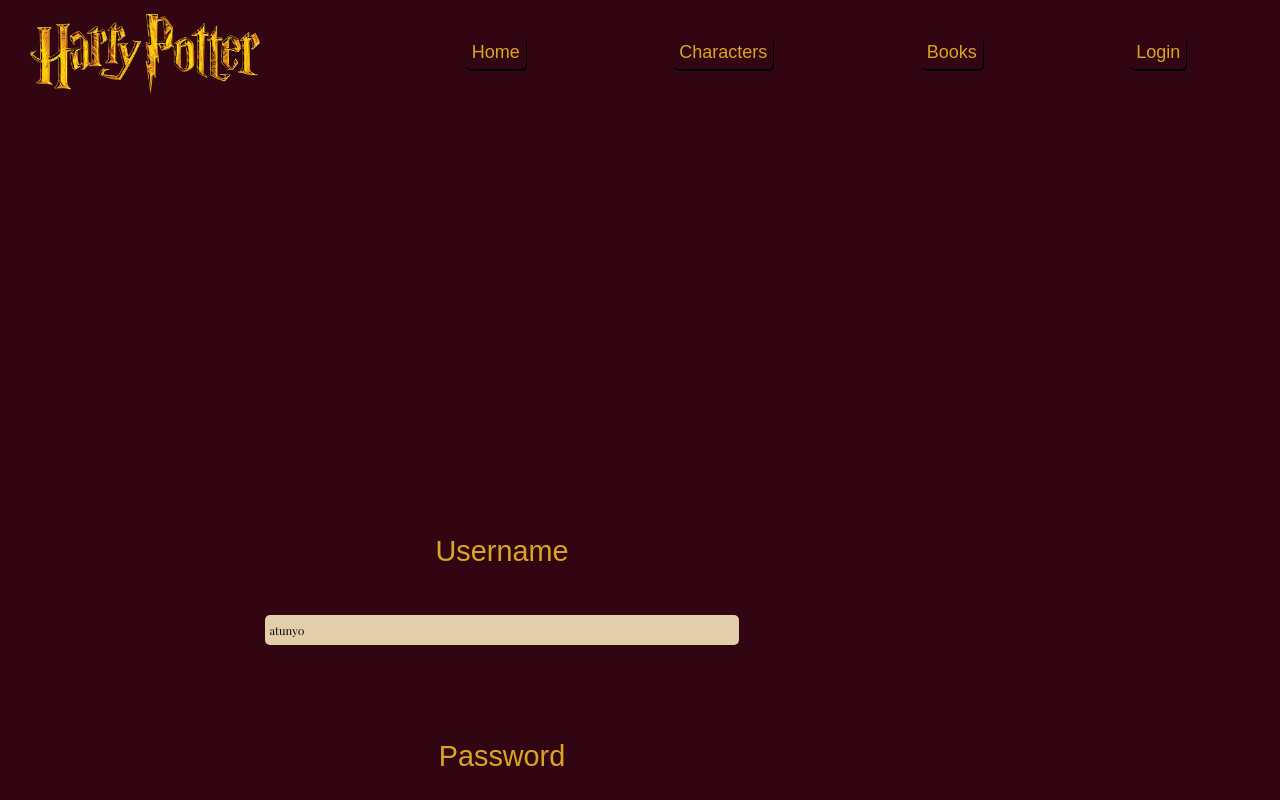
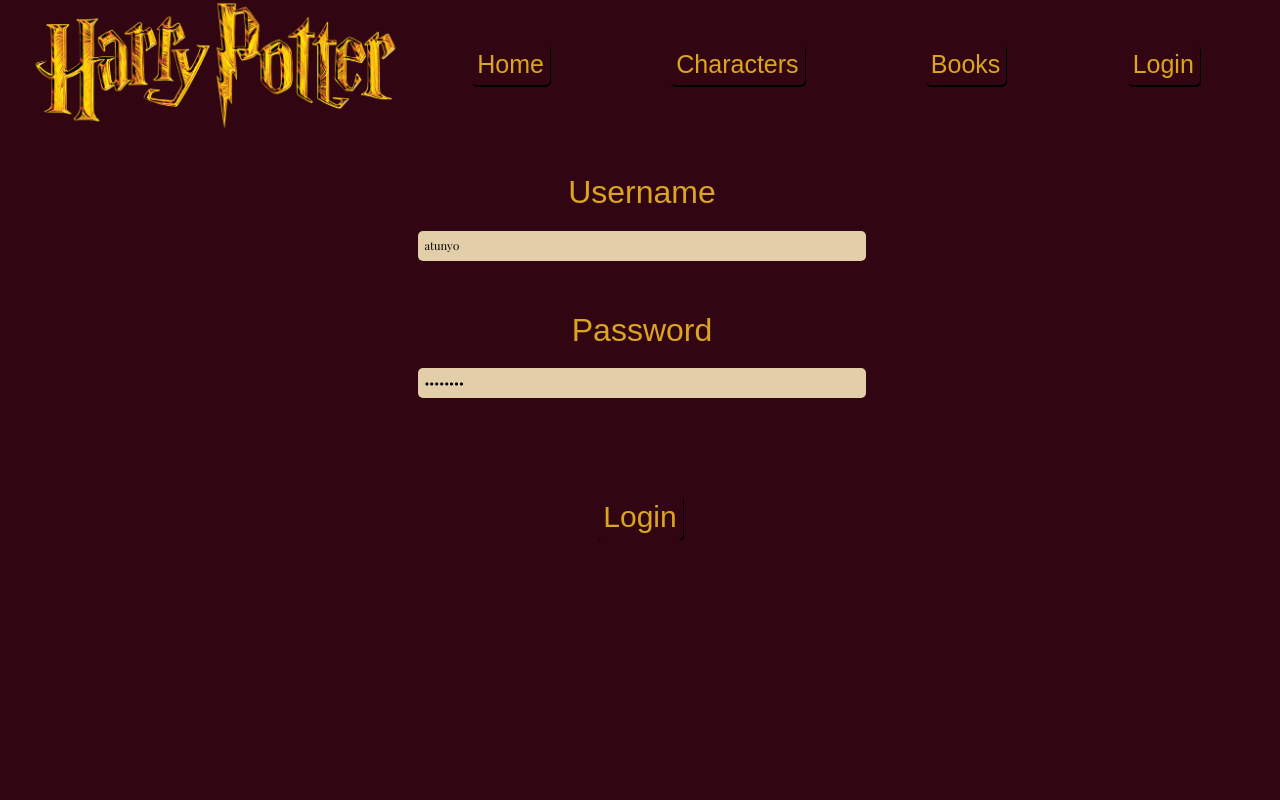
Before and after one commit to laurellx/potterApi, a React (Create React App) app: page /login in a window 1280 px wide. Built offline with nearby package versions, Linux system fonts and the light colour scheme; a web font is replaced by a local one.

Commit message:
responsive complete

```diff
--- a/src/App.scss
+++ b/src/App.scss
@@ -3,8 +3,6 @@
   height: 100vh;
   width: 100vw;
   overflow-x: hidden;
-  overflow-y: hidden;
-  top: 0;
   left: 0;
 }
 
@@ -18,10 +16,6 @@
   margin: 50% auto;
   width: 80%;
   height: auto;
-}
-
-.simplebar-scrollbar {
-  background-color: goldenrod;
 }
 
 .button {
@@ -39,22 +33,22 @@
 }
 
 .content-container {
+  overflow: hidden;
   text-align: center;
   align-items: center;
   border-radius: 3px;
   flex-direction: column;
-  height: 100%;
-  padding: 15% 2% 1% 2%;
 }
-
 
 // Home
 .home__intro--title {
+  margin: 10% 2%;
   font-size: 250%;
   color: goldenrod;
   font-family: 'Harry Potter', sans-serif;
 }
 .home__intro--subtitle {
+  margin: 5% 2%;
   font-size: 15px;
   color: goldenrod;
   font-family: 'Playfair Display', serif;
@@ -67,21 +61,21 @@
 
 // Navigation
 .header {
+  height: 20%;
   justify-content: space-between;
   flex-direction: column;
   align-items: center;
   text-align: center;
   align-items: center;
   justify-content: center;
-  margin: 3% auto;
   border-radius: 3px;
   padding: 0 20px;
+  margin: 3% auto;
  }
  .header-logo {
   img {
     width: 250px;
     height: auto;
-
   }
  }
 .header__nav {
@@ -152,9 +146,19 @@
   }
 }
 // multi (characters & books)
+.content-container--characters {
+  flex-direction: column;
+  overflow-y: auto;
+  justify-content: center;
+  }
+  .content-container--books {
+    flex-direction: column;
+    overflow-y: scroll;
+    justify-content: center;
+    }
 .card {
   position: relative;
-  flex: 0 1 20%;
+  flex: 0 0 30%;
   border-radius: 1%;
   margin: 15%;
   padding: 3%;
@@ -177,7 +181,7 @@
   position: relative;
   width: 30%;
   align-self: center;
-  margin-top: -10%;
+  margin-top: -13%;
 }
 // single
 .card--single {
@@ -235,35 +239,37 @@
     margin: 35% auto;
     width: 50%;
   }
-  .content-container {
-    height: 900px;
-    width: 1000px;
-    .broom-gif {
-      width: 400px;
-    }
-}
+
 .home__intro--title {
-  font-size: 70px;
-  margin: 5% auto;
+  font-size: 700%;
+  margin: 15% 4%;
 }
 .home__intro--subtitle {
-  font-size: 25px;
+  font-size: 30px;
+  margin: 0 4%;
+
 }
 .broom-gif {
-  width: 250px;
-  align-self: center;
+  width: 380px;
+}
+.header-logo {
+  img {
+    width: 350px;
+    height: auto;
+  }
 }
 .header {
-  justify-content: space-between;
   flex-direction: row;
   width: 100%;
   height: 10%;
-  text-align: center;
-  margin: 1% auto;
+  margin: 2% auto;
  }
 .header__nav {
   width: 70%;
   justify-content: space-around;
+  a:not(.logo) {
+    font-size: 23px;
+  }
 }
 .content-container--login {
   form {
@@ -280,27 +286,39 @@
    }
   }
   }
+  .content-container--characters {
+    flex-direction: row;
+    flex-wrap: wrap;
+    overflow: hidden;
+    justify-content: space-between;
+    }
+  .content-container--books {
+    flex-direction: row;
+    flex-wrap: wrap;
+    overflow: hidden;
+    justify-content: space-around;
+  }
   .card-content {
     width: 100%;
     flex-direction: column;
   }
 .card {
-    flex: 0 0 30%;
-    min-width: auto;
-    height: auto;
+  flex: 0 0 40%;
+  margin: 5%;
+    height: min-content;
     border-radius: 1%;
     flex-direction: column;
     background-color: #e2cea8;
+    justify-content: space-around;
     &:hover {
       transform: scale(1.1);
     }
   }
   .card-image__stamp--multi {
-    margin-bottom: 8%;
     position: relative;
-    width: 30%;
+    width: 40%;
     align-self: center;
-    margin-top: -10%;
+    margin-top: -21%;
   }
   .card--single{
     flex-direction: column;
@@ -314,8 +332,8 @@
     background-color: #e2cea8;
   }
   .card-image__photo {
-    width: 200px;
-    height: auto;
+    width: 230px;
+    height: 300px;
     object-fit: cover;
     object-position: center;
     overflow: hidden;
@@ -324,6 +342,9 @@
   .card-image__photo--single {
     width: 100%;
     height: auto;
+  }
+  .card--books {
+    height: 550px;
   }
 .searchForm {
     fieldset {
@@ -338,3 +359,148 @@
     }
   }
 }
+
+@media only screen and (min-width: 992px) {
+  .loading-image {
+    margin: 20% auto;
+    width: 40%;
+  }
+
+.home__intro--title {
+  font-size: 500%;
+  margin: 10% 4%;
+}
+.home__intro--subtitle {
+  font-size: 20px;
+  margin: 0 4%;
+
+}
+.broom-gif {
+  width: 400px;
+}
+.header-logo {
+  img {
+    width: 400px;
+    height: auto;
+  }
+}
+.header {
+  flex-direction: row;
+  width: 100%;
+  height: 13%;
+  margin: 1% auto;
+ }
+.header__nav {
+  width: 70%;
+  justify-content: space-around;
+  a:not(.logo) {
+    font-size: 25px;
+  }
+}
+.content-container--login {
+  form {
+    width: 50%;
+    margin: 1% auto;
+  fieldset {
+    width: 100%;
+  }
+  label {
+    margin-top: 5%;
+    font-size: 200%;
+    }
+   input {
+    margin: 3% auto;
+    font-size: 70%;
+    height: 30px;
+    width: 70%;
+   }
+  }
+  .button--login {
+    font-size: 30px;
+    padding: 5px;
+    margin-top: 5%;
+   }
+  }
+  .content-container--characters {
+    height: min-content;
+    flex-direction: row;
+    flex-wrap: wrap;
+    overflow: hidden;
+    justify-content: center;
+    }
+  .content-container--books {
+    flex-direction: row;
+    flex-wrap: wrap;
+    overflow: hidden;
+    justify-content: space-around;
+    padding: 5%;
+  }
+  .card-content {
+    width: 100%;
+    flex-direction: column;
+  }
+.card {
+  flex: 0 0 20%;
+  margin: 5%;
+    height: max-content;
+    border-radius: 1%;
+    flex-direction: column;
+    background-color: #e2cea8;
+    justify-content: space-around;
+    &:hover {
+      transform: scale(1.1);
+    }
+  }
+  .card-image__stamp--multi {
+    position: relative;
+    width: 45%;
+    align-self: center;
+    margin-top: -35%;
+  }
+  .card--single{
+    flex-direction: column;
+    flex-wrap: wrap;
+    border-radius: 1%;
+    text-align: center;
+    width: 15%;
+    height: auto;
+    margin: 3% auto;
+    padding: 2%;
+    background-color: #e2cea8;
+  }
+  .card-image__photo {
+    width: 230px;
+    height: 300px;
+    object-fit: cover;
+    object-position: center;
+    overflow: hidden;
+    box-shadow: 1px 4px 2px goldenrod(0, 0, 0, 0.2);
+  }
+  .card-image__photo--single {
+    width: 100%;
+    height: auto;
+  }
+  .card--books {
+    margin-top: 5%;
+    height: 750px;
+    flex: 0 0 25%;
+  }
+  .button--back {
+    font-size: 30px;
+    padding: 5px;
+    margin-top: 5%;
+  }
+.searchForm {
+    fieldset {
+    label {
+      font-size: 200%;
+      }
+     input {
+      height: 30px;
+      width: 50%;
+      border: none;
+    }
+    }
+  }
+
+}
--- a/src/components/BooksComponent/BooksComponent.js
+++ b/src/components/BooksComponent/BooksComponent.js
@@ -22,10 +22,10 @@
     );
   }
   return (
-    <SimpleBar style={{ maxHeight: 675 }}>
-      <section className="content-container flex">
+    <section className="content-container flex">
+      <section className="content-container--books flex">
         {books.map((book) => (
-          <div className="card flex">
+          <div className="card card--books flex">
             <img
               className="card-image__stamp card-image__stamp--multi"
               src={stamp}
@@ -38,7 +38,7 @@
           </div>
         ))}
       </section>
-    </SimpleBar>
+    </section>
   );
 };
 
--- a/src/components/CharactersComponent/CharactersComponent.js
+++ b/src/components/CharactersComponent/CharactersComponent.js
@@ -38,7 +38,7 @@
           />
         </fieldset>
       </form>
-      <SimpleBar style={{ maxHeight: 510 }} forceVisible="y">
+      <section className="content-container--characters flex">
         {characters
           .filter((character) => {
             return search.toLowerCase() === ""
@@ -66,7 +66,7 @@
               </div>
             );
           })}
-      </SimpleBar>
+      </section>
     </section>
   );
 };
```
